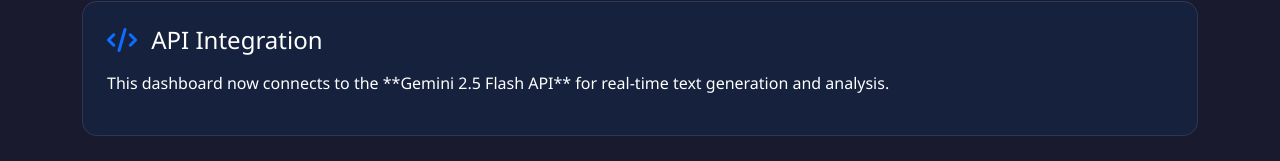
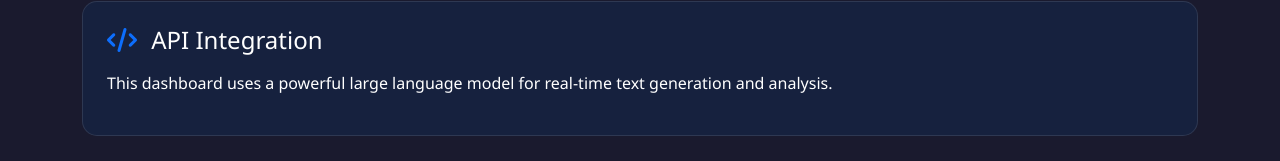
Before and after one commit to httpsdevi/Customer-Insights-Dashboard-with-AI-Powered-Text-Generation-and-Sentiment-Analysis, a plain HTML site: page index.html in a window 1280 px wide. Shown: the part 1353-1514 px from the top of the page. Drawn offline with nearby package versions, Linux system fonts and the light colour scheme.

Commit message:
Update index.html

```diff
--- a/index.html
+++ b/index.html
@@ -454,7 +454,7 @@
                         <i class="fas fa-code text-primary me-2"></i>
                         API Integration
                     </h4>
-                    <p>This dashboard now connects to the **Gemini 2.5 Flash API** for real-time text generation and analysis.</p>
+                    <p>This dashboard uses a powerful large language model for real-time text generation and analysis.</p>
                 </div>
             </div>
         </div>
```
